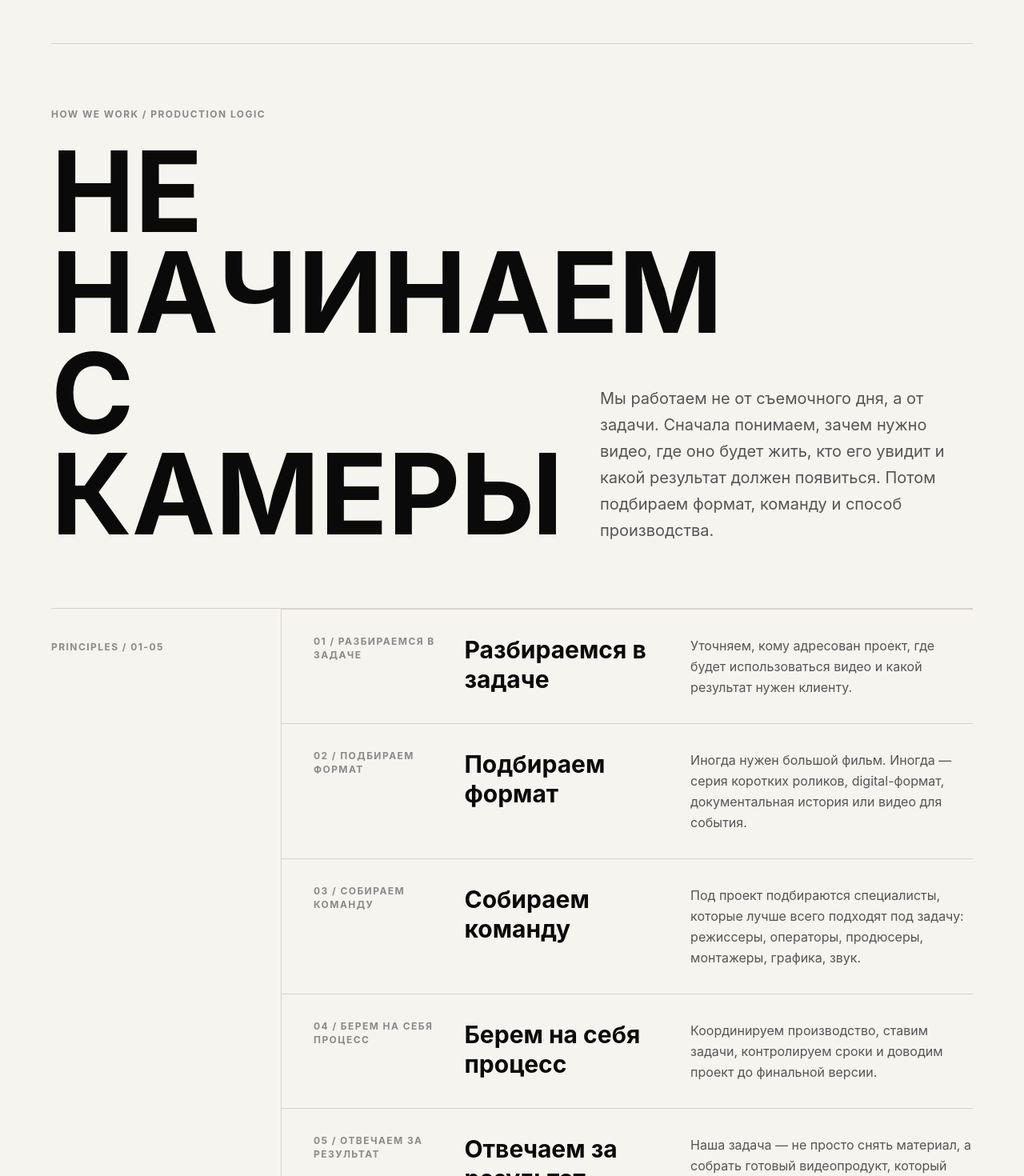
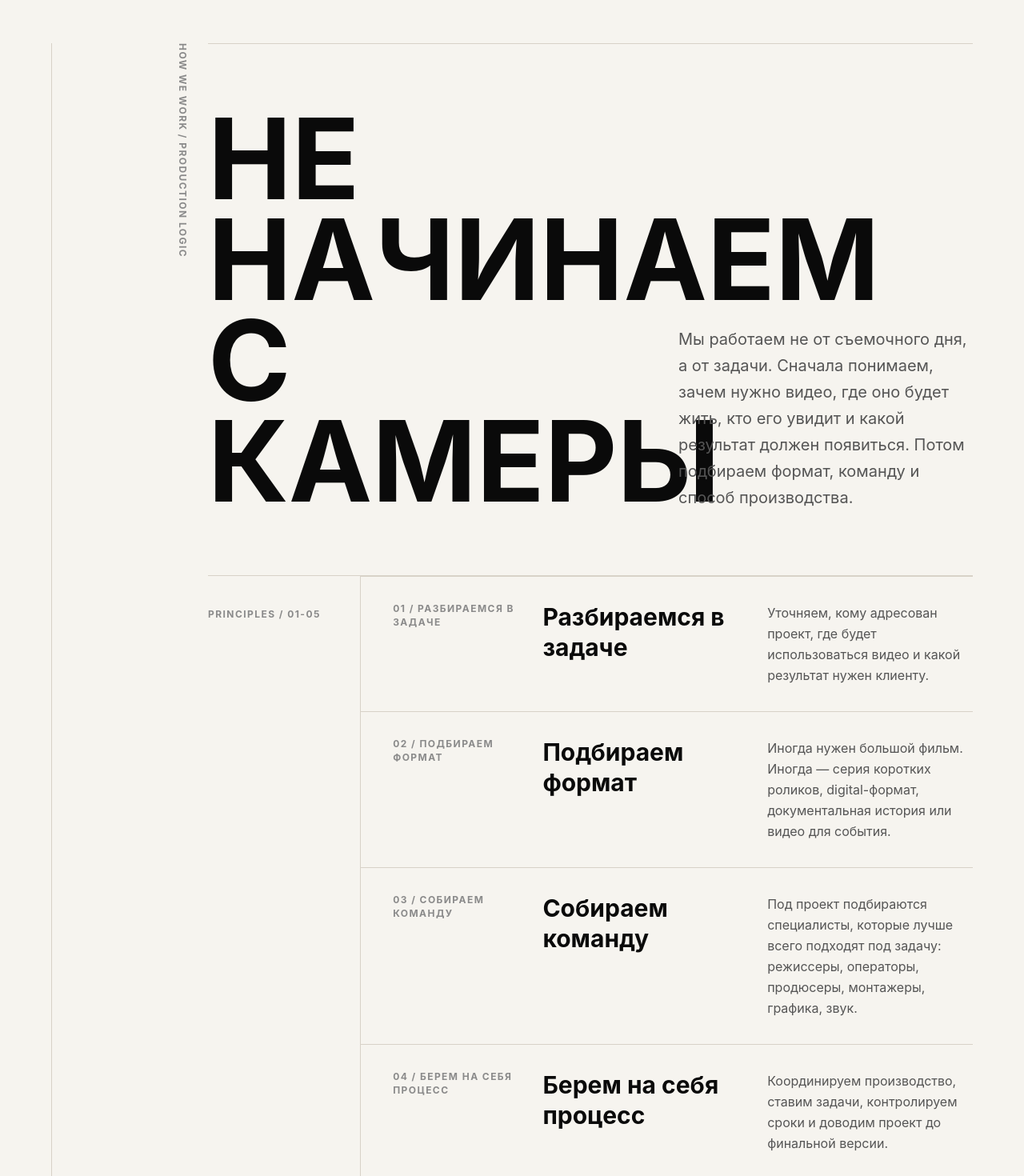
Before and after one commit to thisisryabov/8Units-site, a Next.js app: page / in a window 1280 px wide. Shown: the part 4580-6050 px from the top of the page at 80% size. Built offline with nearby package versions, Linux system fonts and the light colour scheme.

Commit message:
Deepen editorial visual design

```diff
--- a/components/Approach.tsx
+++ b/components/Approach.tsx
@@ -39,16 +39,24 @@ const process = [
 export function Approach() {
   return (
     <section id="approach" className="section-shell scroll-mt-24">
-      <div className="grid gap-12 border-y border-[#D8D2C8] py-12 lg:grid-cols-12 lg:gap-6 lg:py-20">
-        <div className="lg:col-span-7">
-          <p className="meta-label mb-6">HOW WE WORK / PRODUCTION LOGIC</p>
+      <div className="grid gap-10 lg:grid-cols-12 lg:gap-6">
+        <div className="section-rail lg:col-span-2">
+          <p className="meta-label">HOW WE WORK / PRODUCTION LOGIC</p>
+          <p className="text-5xl font-bold leading-none text-[#0A0A0A] lg:text-7xl">
+            03
+          </p>
+        </div>
+
+        <div className="lg:col-span-10">
+          <div className="grid gap-12 border-y border-[#D8D2C8] py-12 lg:grid-cols-10 lg:gap-6 lg:py-20">
+            <div className="lg:col-span-6">
               <h2 className="section-title">
                 НЕ НАЧИНАЕМ
                 <br />С КАМЕРЫ
               </h2>
             </div>
 
-        <div className="lg:col-span-5 lg:col-start-8 lg:self-end">
+            <div className="lg:col-span-4 lg:self-end">
               <p className="section-copy">
                 Мы работаем не от съемочного дня, а от задачи. Сначала понимаем,
                 зачем нужно видео, где оно будет жить, кто его увидит и какой
@@ -58,16 +66,18 @@ export function Approach() {
             </div>
           </div>
 
-      <div className="grid border-b border-[#D8D2C8] lg:grid-cols-12">
-        <div className="hidden border-r border-[#D8D2C8] py-10 lg:col-span-3 lg:block">
-          <p className="meta-label sticky top-28 max-w-[180px]">PRINCIPLES / 01-05</p>
+          <div className="grid border-b border-[#D8D2C8] lg:grid-cols-10">
+            <div className="hidden border-r border-[#D8D2C8] py-10 lg:col-span-2 lg:block">
+              <p className="meta-label sticky top-28 max-w-[180px]">
+                PRINCIPLES / 01-05
+              </p>
             </div>
 
-        <div className="lg:col-span-9">
+            <div className="lg:col-span-8">
               {principles.map((principle, index) => (
                 <article
                   key={principle.title}
-              className="grid gap-5 border-t border-[#D8D2C8] py-8 lg:grid-cols-9 lg:gap-6 lg:pl-10"
+                  className="grid gap-5 border-t border-[#D8D2C8] py-8 lg:grid-cols-8 lg:gap-6 lg:pl-10"
                 >
                   <p className="meta-label text-[#0A0A0A] lg:col-span-2">
                     {String(index + 1).padStart(2, "0")} / {principle.title}
@@ -75,7 +85,7 @@ export function Approach() {
                   <h3 className="text-3xl font-bold leading-tight tracking-[0] text-[#0A0A0A] lg:col-span-3">
                     {principle.title}
                   </h3>
-              <p className="text-base leading-relaxed text-[#555555] lg:col-span-4">
+                  <p className="text-base leading-relaxed text-[#555555] lg:col-span-3">
                     {principle.description}
                   </p>
                 </article>
@@ -97,6 +107,8 @@ export function Approach() {
               ))}
             </div>
           </div>
+        </div>
+      </div>
     </section>
   );
 }
```
Lines whose indentation alone changed are shown as unchanged.
